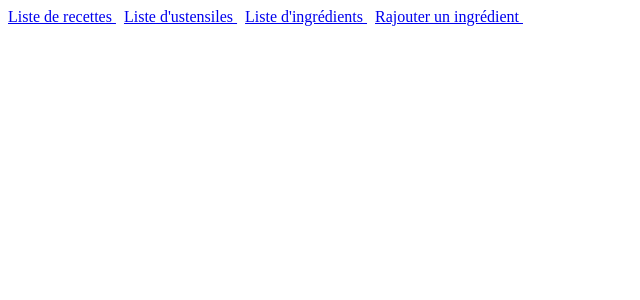
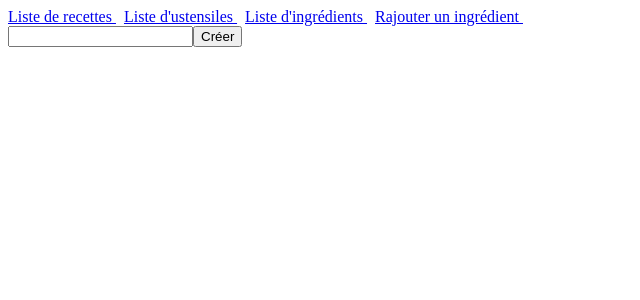
Before and after one commit to j4m3s-s/playground, a Vue app in the folder reshipi/frontend/front/: page /ustensil-edit in a window 1280 px wide. Shown: the top 300 px of the page, without its empty margins (0-640 px from the left). Built offline with nearby package versions, Linux system fonts and the light colour scheme.

Commit message:
feat(reshipi/frontend): add ustensil edit

```diff
--- /dev/null
+++ b/reshipi/frontend/front/src/components/UstensilEdition.vue
@@ -0,0 +1,46 @@
+<template>
+    <div v-if="!posted">
+        <input type="text" v-model="name" />
+        <button v-on:click="createUstensil"> Créer </button>
+    </div>
+    <div v-else>
+      Successfuly posted
+      <button v-on:click="reset"> Créer un nouvel ustensil </button>
+    </div>
+</template>
+
+<script>
+import Vue from 'vue'
+import axios from 'axios'
+
+export default Vue.extend({
+  name: 'UstensilEdition',
+  data () {
+    return {
+        name: "",
+        posted: false
+    }
+  },
+  methods: {
+      createUstensil () {
+          axios.post("http://localhost:3000/ustensils", {
+              name: this.name
+          })
+          .then((response) => {
+            console.log(response)
+            this.posted = true
+          })
+          .catch((error) => {
+            console.log(error)
+          })
+      },
+      reset () {
+          this.name = ""
+          this.posted = false
+      }
+  }
+})
+</script>
+
+<style>
+</style>
--- a/reshipi/frontend/front/src/router/index.js
+++ b/reshipi/frontend/front/src/router/index.js
@@ -5,6 +5,7 @@ import RecipeView from '../views/RecipeView.vue'
 import UstensilView from '../views/UstensilView.vue'
 import IngredientsView from '../views/IngredientsView.vue'
 import IngredientEditionView from '../views/IngredientEditionView.vue'
+import UstensilEditionView from '../views/UstensilEditionView.vue'
 
 Vue.use(VueRouter)
 
@@ -33,6 +34,11 @@ const routes = [
     path: '/ingredient-edit',
     name: 'IngredientEditionView',
     component: IngredientEditionView
+  },
+  {
+    path: '/ustensil-edit',
+    name: 'UstensilEditionView',
+    component: UstensilEditionView
   }
 ]
 
--- /dev/null
+++ b/reshipi/frontend/front/src/views/UstensilEditionView.vue
@@ -0,0 +1,16 @@
+<template>
+  <div>
+  <UstensilEdition />
+  </div>
+</template>
+
+<script>
+import UstensilEdition from '@/components/UstensilEdition.vue'
+
+export default {
+  name: 'UstensilEditionView',
+  components: {
+      UstensilEdition
+  }
+}
+</script>
```
